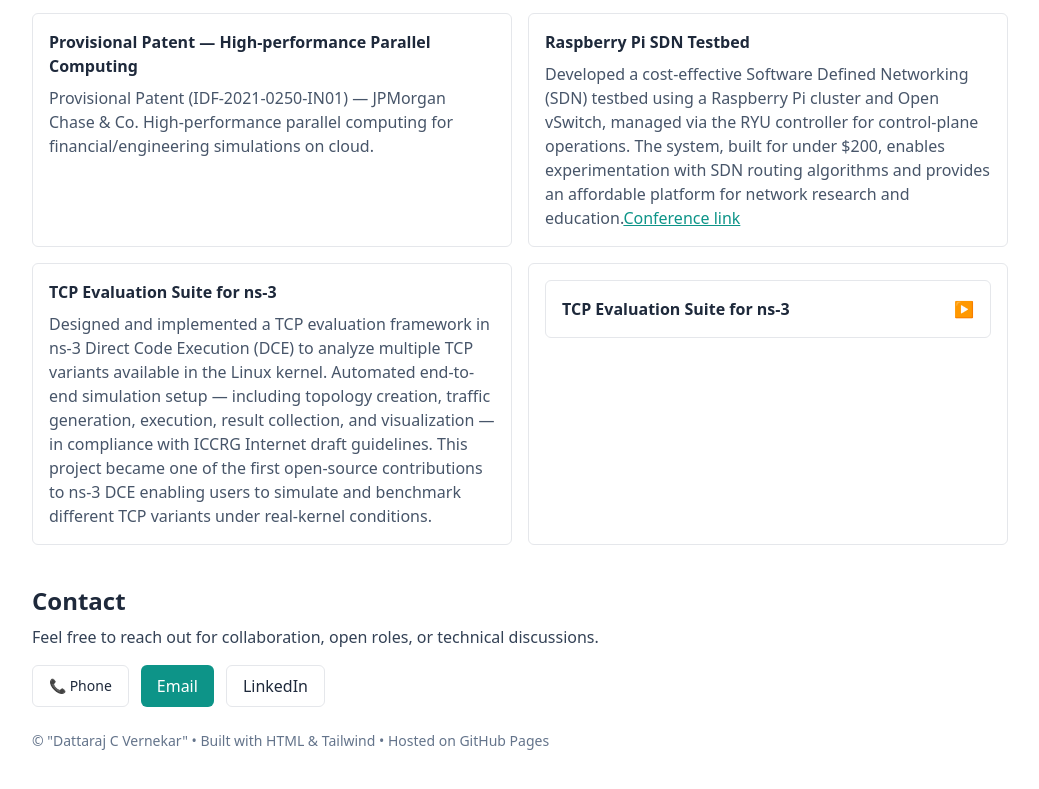
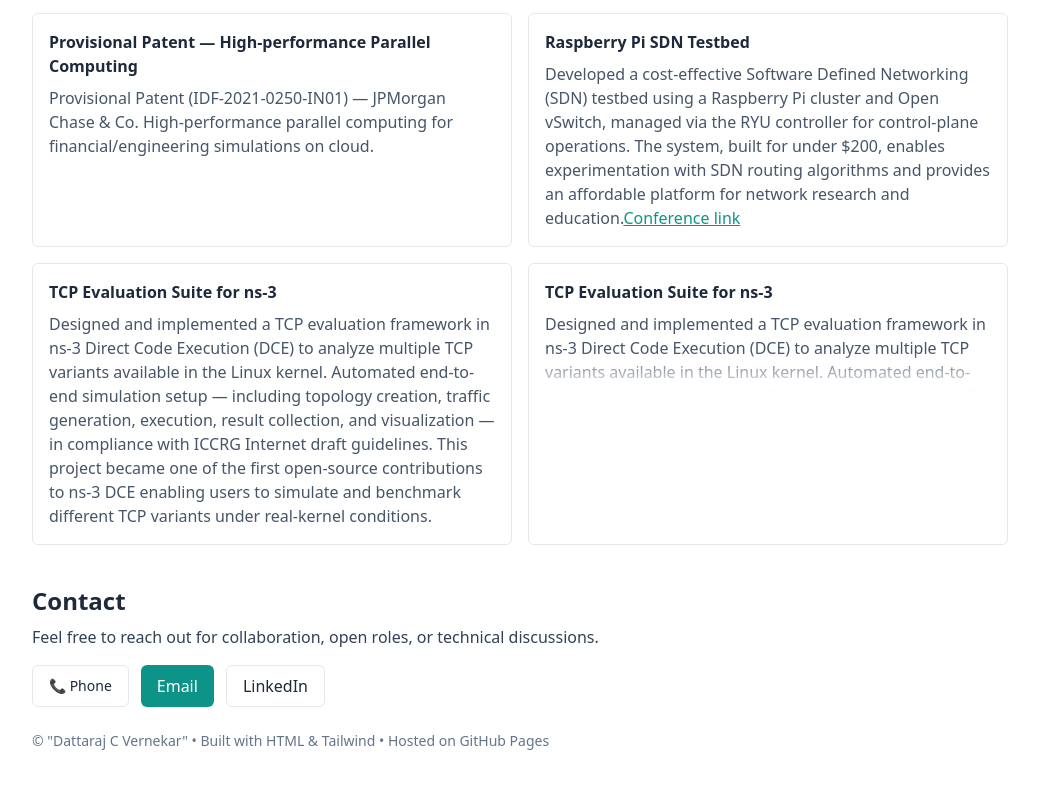
Before and after one commit to dattarajcv/dattarajcv.github.io, a plain HTML site: page index.html in a window 1280 px wide. Shown: the part 1545-2334 px from the top of the page, without its empty margins (120-1159 px from the left). Drawn offline with nearby package versions, Linux system fonts and the light colour scheme.

Commit message:
Update index.html
fade

```diff
--- a/index.html
+++ b/index.html
@@ -16,6 +16,15 @@
     .accent { color: #0ea5a4; } /* teal-500 */
     .accent-bg { background-color: #ecfeff; } /* very light teal */
     .timeline-line { background: linear-gradient(180deg, #0ea5a4 0%, #06b6d4 100%); }
+    /* Expanded state */
+  .expanded .relative {
+    max-height: none;
+  }
+
+  /* Remove fade overlay when expanded */
+  .expanded .relative > div {
+    display: none;
+  }
   </style>
 </head>
 <body class="antialiased text-slate-800 bg-white">
@@ -176,24 +185,26 @@
             Automated end-to-end simulation setup — including topology creation, traffic generation, execution, result collection, and visualization — in compliance with ICCRG Internet draft guidelines.
             This project became one of the first open-source contributions to ns-3 DCE enabling users to simulate and benchmark different TCP variants under real-kernel conditions.</p>
         </div>
-        <div class="p-4 border rounded-md">
-        <div class="p-4 border rounded-md">
-  <button
-    onclick="this.nextElementSibling.classList.toggle('hidden')"
-    class="font-semibold flex items-center justify-between w-full text-left">
-    TCP Evaluation Suite for ns-3
-    <span class="transition-transform duration-300 rotate-0 peer-open:rotate-90">▶</span>
-  </button>
 
-  <div class="mt-2 text-slate-600 hidden transition-all duration-300 ease-in-out">
-    Designed and implemented a TCP evaluation framework in ns-3 Direct Code Execution (DCE) to analyze multiple TCP variants available in the Linux kernel.
-    Automated end-to-end simulation setup — including topology creation, traffic generation, execution, result collection, and visualization — in compliance with ICCRG Internet draft guidelines.
-    This project became one of the first open-source contributions to ns-3 DCE enabling users to simulate and benchmark different TCP variants under real-kernel conditions.
+        <!-- delete below section -->
+        <div class="p-4 border rounded-md cursor-pointer transition-all duration-300 hover:shadow-md"
+     onclick="this.classList.toggle('expanded')">
+  <h3 class="font-semibold">TCP Evaluation Suite for ns-3</h3>
+
+  <!-- Description container -->
+  <div class="relative overflow-hidden max-h-20 text-slate-600 mt-2 transition-all duration-500 ease-in-out">
+    <p>
+      Designed and implemented a TCP evaluation framework in ns-3 Direct Code Execution (DCE) to analyze multiple TCP variants available in the Linux kernel.
+      Automated end-to-end simulation setup — including topology creation, traffic generation, execution, result collection, and visualization — in compliance with ICCRG Internet draft guidelines.
+      This project became one of the first open-source contributions to ns-3 DCE enabling users to simulate and benchmark different TCP variants under real-kernel conditions.
+    </p>
+
+    <!-- Fading overlay -->
+    <div class="absolute bottom-0 left-0 w-full h-10 bg-gradient-to-t from-white to-transparent pointer-events-none"></div>
   </div>
 </div>
 
-</div>
-
+        <!-- delete above section -->
       </div>
     </section>
 
```
